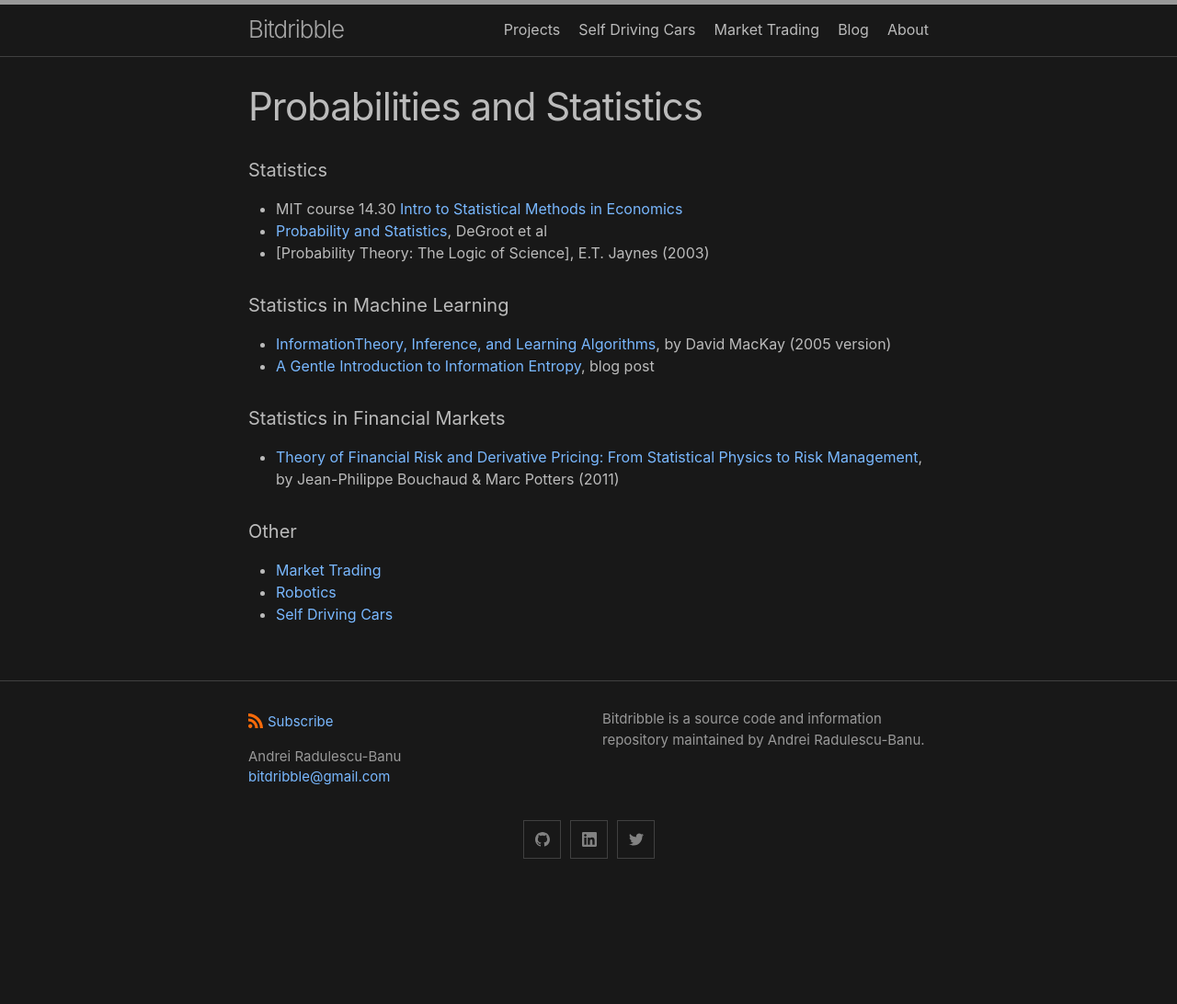
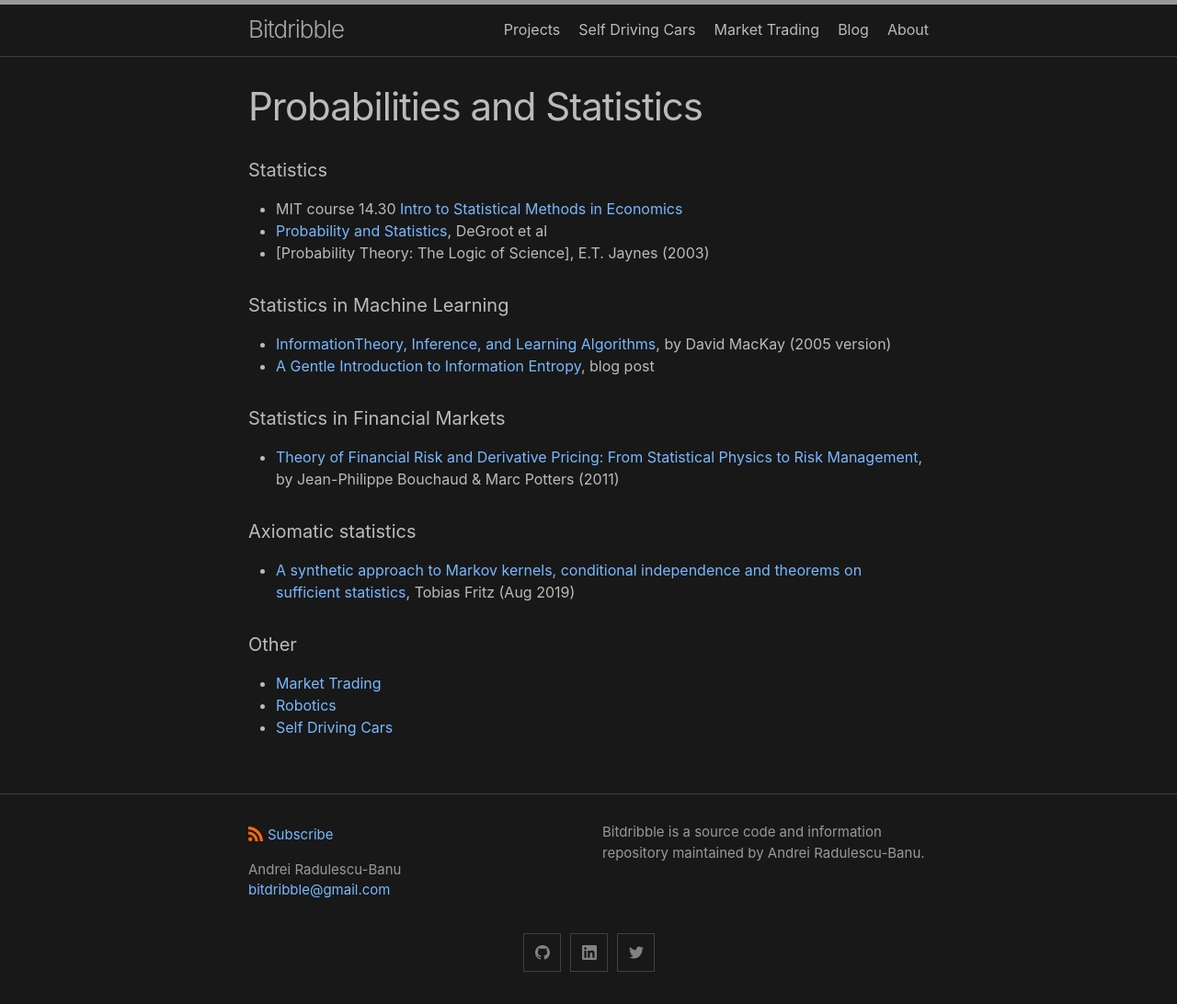
Before and after one commit to analytiq-hub/sigagent.github.io, a Jekyll site: the page built from probabilities_and_statistics.md, in a window 1280 px wide. Shown: the whole page at 92% size. Built offline with Jekyll 4.4.1, drawn with Linux system fonts in a browser that asks for light colours; before the commit the page ends 969 px from its top, so only the background shows below that.

Commit message:
*** empty log message ***

```diff
--- a/probabilities_and_statistics.md
+++ b/probabilities_and_statistics.md
@@ -15,6 +15,9 @@ title: Probabilities and Statistics
 #### Statistics in Financial Markets
 * <a href="https://www.amazon.com/Theory-Financial-Risk-Derivative-Pricing/dp/0521263360/ref=sr_1_1?keywords=Theory+of+Financial+Risk+and+Derivative+Pricing&qid=1578282931&s=books&sr=1-1">Theory of Financial Risk and Derivative Pricing: From Statistical Physics to Risk Management</a>, by Jean-Philippe Bouchaud & Marc Potters (2011)
 
+#### Axiomatic statistics
+* [A synthetic approach to Markov kernels, conditional independence and theorems on sufficient statistics](https://arxiv.org/abs/1908.07021), Tobias Fritz (Aug 2019)
+
 #### Other
 * [Market Trading](market_trading.md)
 * [Robotics](robotics.md)
```
